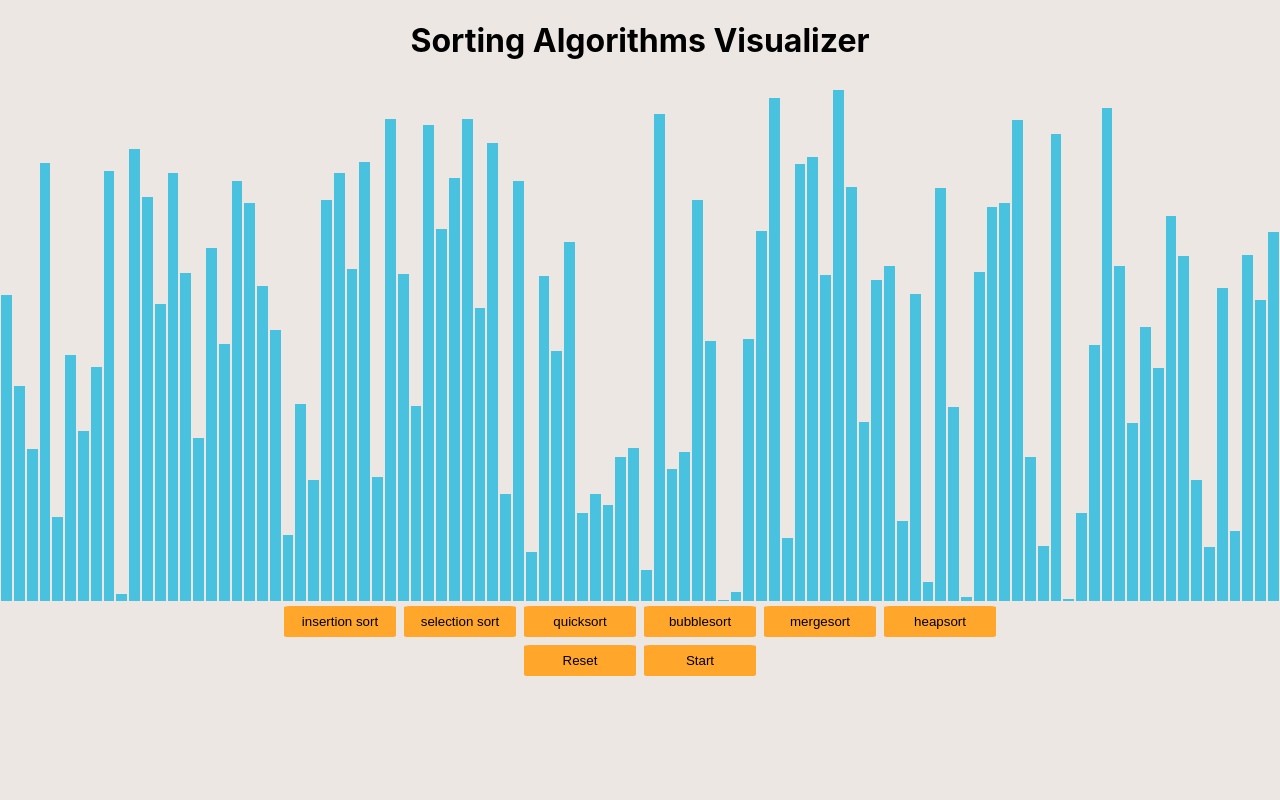
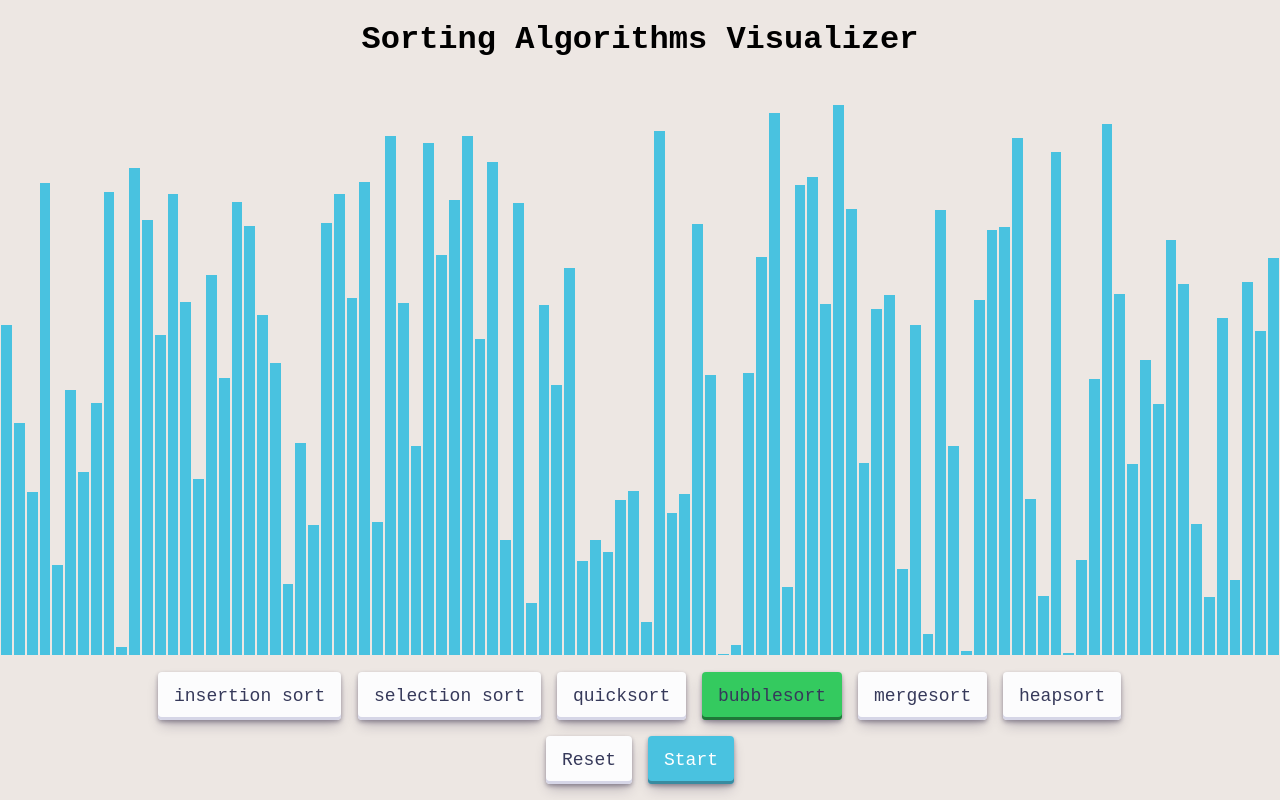
Before and after one commit to iagombermudez/sorting-algorithms-visualizer, a React (Create React App) app: page / in a window 1280 px wide. Built offline with nearby package versions, Linux system fonts and the light colour scheme.

Commit message:
button style changed

```diff
--- a/src/styles/App.css
+++ b/src/styles/App.css
@@ -1,11 +1,15 @@
 .App {
   text-align: center;
+  display: flex;
+  flex-direction: column;
+  height: 100vh;
 }
 
 .sorting-container {
-  width: 100vw;
-  height: 65vh;
+  flex: 1 1 auto;
+  width: 100%;
   margin: auto;
+  margin-top: 1rem;
   display: flex;
   flex-direction: row;
   justify-content: center;
@@ -18,13 +22,134 @@
   margin-top: auto;
 }
 
+.buttons-container {
+  margin: 1rem 2rem;
+  display: flex;
+  flex-direction: column;
+  gap: 1rem;
+  flex-wrap: wrap;
+  justify-content: center;
+}
+
+.buttons-container-child {
+  display: flex;
+  gap: 1rem;
+  justify-content: center;
+  flex-wrap: wrap;
+}
+
 .button {
-  background-color: #ffa62b;
-  border: none;
-  padding: 0.5rem;
-  border-radius: 5%;
-  font-weight: lighter;
-  color: #000;
-  margin: 0.25rem;
-  width: 7rem;
+  align-items: center;
+  appearance: none;
+  background-color: #fcfcfd;
+  border-radius: 4px;
+  border-width: 0;
+  box-shadow: rgba(45, 35, 66, 0.4) 0 2px 4px,
+    rgba(45, 35, 66, 0.3) 0 7px 13px -3px, #d6d6e7 0 -3px 0 inset;
+  box-sizing: border-box;
+  color: #36395a;
+  cursor: pointer;
+  display: inline-flex;
+  font-family: "JetBrains Mono", monospace;
+  height: 48px;
+  justify-content: center;
+  line-height: 1;
+  list-style: none;
+  overflow: hidden;
+  padding-left: 16px;
+  padding-right: 16px;
+  position: relative;
+  text-align: left;
+  text-decoration: none;
+  transition: box-shadow 0.15s, transform 0.15s;
+  user-select: none;
+  -webkit-user-select: none;
+  touch-action: manipulation;
+  white-space: nowrap;
+  will-change: box-shadow, transform;
+  font-size: 18px;
 }
+
+.button:focus {
+  box-shadow: #d6d6e7 0 0 0 1.5px inset, rgba(45, 35, 66, 0.4) 0 2px 4px,
+    rgba(45, 35, 66, 0.3) 0 7px 13px -3px, #d6d6e7 0 -3px 0 inset;
+}
+
+.button:hover {
+  box-shadow: rgba(45, 35, 66, 0.4) 0 4px 8px,
+    rgba(45, 35, 66, 0.3) 0 7px 13px -3px, #d6d6e7 0 -3px 0 inset;
+  transform: translateY(-2px);
+}
+
+.button:active {
+  box-shadow: #d6d6e7 0 3px 7px inset;
+  transform: translateY(2px);
+}
+
+.algo-button-selected {
+  background-color: #34ca5f;
+  box-shadow: rgba(45, 35, 66, 0.4) 0 2px 4px,
+    rgba(45, 35, 66, 0.3) 0 7px 13px -3px, #1f7838 0 -3px 0 inset;
+}
+
+.algo-button-selected:hover {
+  box-shadow: rgba(45, 35, 66, 0.4) 0 4px 8px,
+    rgba(45, 35, 66, 0.3) 0 7px 13px -3px, #1f7838 0 -3px 0 inset;
+  transform: translateY(-2px);
+}
+
+.algo-button-selected:focus {
+  box-shadow: #1f7838 0 0 0 1.5px inset, rgba(45, 35, 66, 0.4) 0 2px 4px,
+    rgba(45, 35, 66, 0.3) 0 7px 13px -3px, #1f7838 0 -3px 0 inset;
+}
+
+.algo-button-selected:active {
+  box-shadow: #1f7838 0 3px 7px inset;
+  transform: translateY(2px);
+}
+
+.button-start {
+  background-color: #49c2e0;
+  color: #fff;
+  box-shadow: rgba(45, 35, 66, 0.4) 0 2px 4px,
+    rgba(45, 35, 66, 0.3) 0 7px 13px -3px, #388ba0 0 -3px 0 inset;
+}
+
+.button-start:hover {
+  box-shadow: rgba(45, 35, 66, 0.4) 0 4px 8px,
+    rgba(45, 35, 66, 0.3) 0 7px 13px -3px, #388ba0 0 -3px 0 inset;
+  transform: translateY(-2px);
+}
+
+.button-start:focus {
+  box-shadow: #388ba0 0 0 0 1.5px inset, rgba(45, 35, 66, 0.4) 0 2px 4px,
+    rgba(45, 35, 66, 0.3) 0 7px 13px -3px, #388ba0 0 -3px 0 inset;
+}
+
+.button-start:active {
+  box-shadow: #388ba0 0 3px 7px inset;
+  transform: translateY(2px);
+}
+
+.button-stop {
+  background-color: #ca0f0f;
+  color: #fff;
+  box-shadow: rgba(45, 35, 66, 0.4) 0 2px 4px,
+    rgba(45, 35, 66, 0.3) 0 7px 13px -3px, #7a0a0a 0 -3px 0 inset;
+}
+
+.button-stop:hover {
+  box-shadow: rgba(45, 35, 66, 0.4) 0 4px 8px,
+    rgba(45, 35, 66, 0.3) 0 7px 13px -3px, #7a0a0a 0 -3px 0 inset;
+  transform: translateY(-2px);
+}
+
+.button-stop:focus {
+  box-shadow: #7a0a0a 0 0 0 1.5px inset, rgba(45, 35, 66, 0.4) 0 2px 4px,
+    rgba(45, 35, 66, 0.3) 0 7px 13px -3px, #7a0a0a 0 -3px 0 inset;
+}
+
+.button-stop:active {
+  box-shadow: #7a0a0a 0 3px 7px inset;
+  transform: translateY(2px);
+}
--- a/src/styles/index.css
+++ b/src/styles/index.css
@@ -1,8 +1,6 @@
 body {
   margin: 0;
-  font-family: -apple-system, BlinkMacSystemFont, "Segoe UI", "Roboto", "Oxygen",
-    "Ubuntu", "Cantarell", "Fira Sans", "Droid Sans", "Helvetica Neue",
-    sans-serif;
+  font-family: "JetBrains Mono", monospace;
   -webkit-font-smoothing: antialiased;
   -moz-osx-font-smoothing: grayscale;
   background-color: #ede7e3;
```
